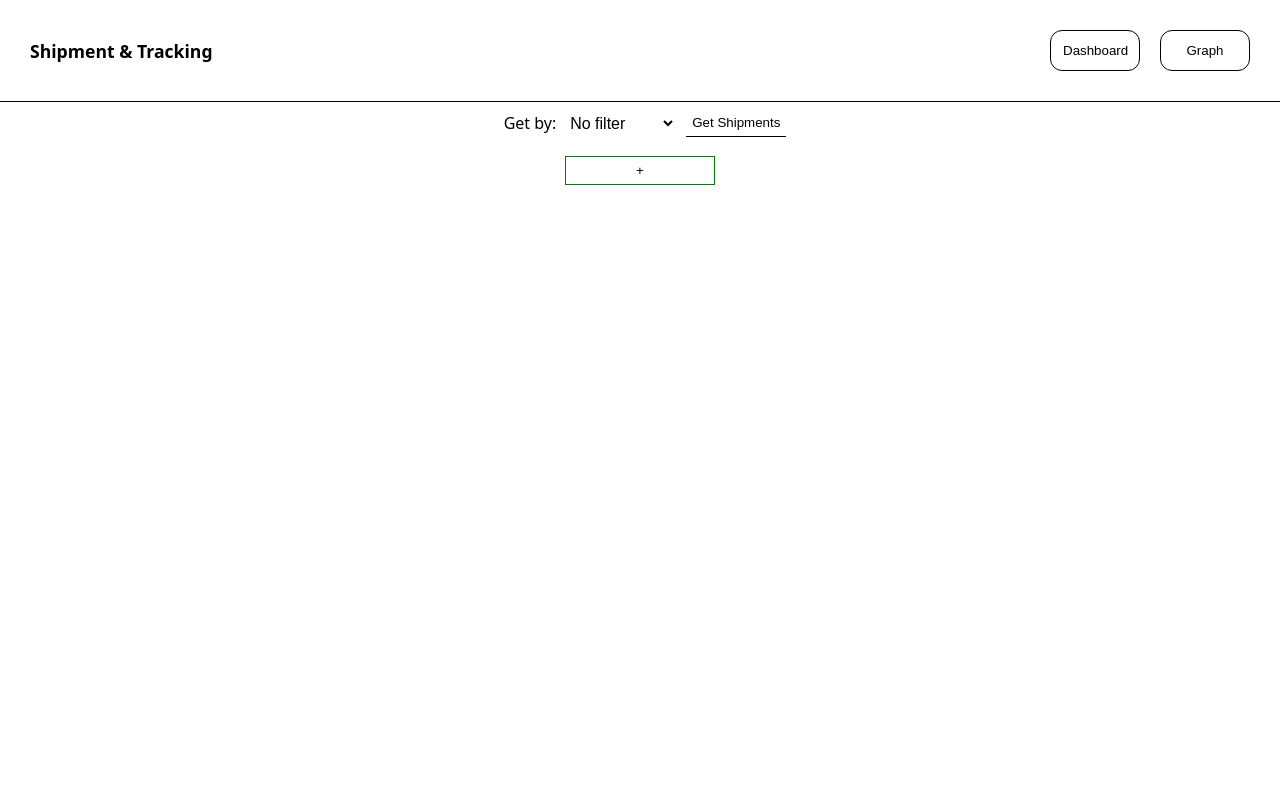
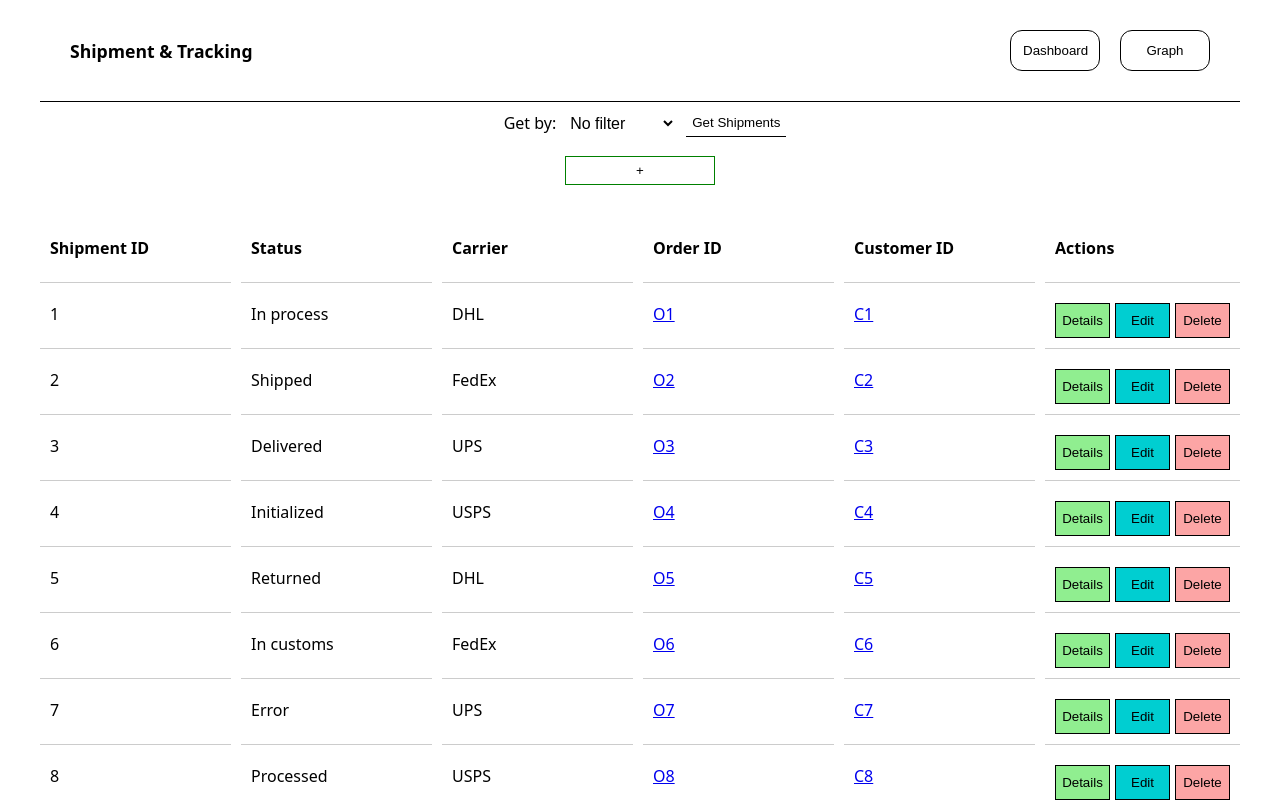
Before and after one commit to Bqnic/ht-shipment-tracking, a React (Vite) app: page /shipmentTracking in a window 1280 px wide. Shown: the top 802 px of the page. Built offline with nearby package versions, Linux system fonts and the light colour scheme.

Commit message:
finish desktop shipment design

```diff
--- a/src/Tracking.tsx
+++ b/src/Tracking.tsx
@@ -2,6 +2,7 @@ import Selector from "./Selector";
 import MobileShipments from "./shipments/MobileShipments";
 import { ITrackingComp } from "./assets/Interfaces";
 import useViewport from "./assets/useViewport";
+import DesktopShipments from "./shipments/DesktopShipments";
 
 export default function Tracking({
   shipmentArr,
@@ -39,7 +40,15 @@ export default function Tracking({
           filter={filter}
           subFilter={subFilter}
         />
-      ) : null}
+      ) : (
+        <DesktopShipments
+          shipmentArr={shipmentArr}
+          deleteFromShipmentArr={deleteFromShipmentArr}
+          setDetailsNotEdit={setDetailsNotEdit}
+          filter={filter}
+          subFilter={subFilter}
+        />
+      )}
     </div>
   );
 }
--- a/src/index.css
+++ b/src/index.css
@@ -7,10 +7,15 @@ html {
     Oxygen, Ubuntu, Cantarell, "Open Sans", "Helvetica Neue", sans-serif;
   width: 100vw;
   height: 100vh;
+  display: flex;
+  flex-direction: column;
+  justify-content: center;
+  align-items: center;
 }
 body {
   width: 100vw;
   height: 100vh;
+  max-width: 1200px;
 }
 .head {
   display: flex;
@@ -73,7 +78,7 @@ select {
   border-bottom: 1px solid black;
   padding: 6px;
 }
-#detail-btn {
+.detail-btn {
   background-color: lightgreen;
   border: 1px solid black;
   padding: 4px;
@@ -175,8 +180,41 @@ textarea {
 }
 
 @media screen and (min-width: 900px) {
-  .shipment {
+  .shipments-wrapper {
+    display: grid;
+    grid-template-columns: repeat(6, 1fr);
+    gap: 10px;
+    align-items: center;
+  }
+  .table-header,
+  .shipment-row {
+    display: contents;
+  }
+  .table-header div {
+    font-weight: bold;
+  }
+  .table-header div,
+  .shipment-row div {
+    padding: 10px;
+    border-bottom: 1px solid #ccc;
+    height: 35px;
+  }
+  .shipment-main-btns {
     display: flex;
-    gap: 10px;
+    flex-direction: row;
+    height: 25px;
+    gap: 5px;
+  }
+  .shipment-main-btns button {
+    width: 55px;
+  }
+  .detailed-shipment {
+    display: flex;
+    flex-direction: column;
+    justify-content: center;
+    align-items: center;
+    gap: 25px;
+    margin: 0 40px;
+    font-size: 1.1rem;
   }
 }
--- a/src/shipments/DesktopShipments.tsx
+++ b/src/shipments/DesktopShipments.tsx
@@ -1,3 +1,89 @@
-export default function DesktopShipments() {
-  return <h1>hi</h1>;
+import { useNavigate } from "react-router-dom";
+import { IShipmentsComp } from "../assets/Interfaces";
+
+export default function DesktopShipments({
+  shipmentArr,
+  deleteFromShipmentArr,
+  setDetailsNotEdit,
+  filter,
+  subFilter,
+}: IShipmentsComp) {
+  const navigate = useNavigate();
+  let filteredArr = [];
+
+  if (filter === "id") {
+    filteredArr = shipmentArr.filter((s) => s.id === subFilter);
+  } else if (filter === "customerID") {
+    filteredArr = shipmentArr.filter((s) => s.relatedCustomer.id === subFilter);
+  } else if (filter === "orderID") {
+    filteredArr = shipmentArr.filter((s) => s.order.id === subFilter);
+  } else if (filter === "status") {
+    filteredArr = shipmentArr.filter((s) => s.status === subFilter);
+  } else {
+    filteredArr = [...shipmentArr];
+  }
+
+  return (
+    <div className="shipments-wrapper">
+      <div className="table-header">
+        <div>Shipment ID</div>
+        <div>Status</div>
+        <div>Carrier</div>
+        <div>Order ID</div>
+        <div>Customer ID</div>
+        <div>Actions</div>
+      </div>
+      {filteredArr.map((shipment, index) => (
+        <div key={index} className="shipment-row">
+          <div>{shipment.id}</div>
+          <div>{shipment.status}</div>
+          <div>{shipment.carrier}</div>
+          <div>
+            <a
+              href={shipment.order.href}
+              target="_blank"
+              rel="noopener noreferrer"
+            >
+              {shipment.order.id}
+            </a>
+          </div>
+          <div>
+            <a
+              href={shipment.relatedCustomer.href}
+              target="_blank"
+              rel="noopener noreferrer"
+            >
+              {shipment.relatedCustomer.id}
+            </a>
+          </div>
+          <div className="shipment-main-btns">
+            <button
+              onClick={() => {
+                setDetailsNotEdit(true);
+                navigate(`/shipmentTracking/${shipment.id}`);
+              }}
+              className="detail-btn"
+            >
+              Details
+            </button>
+            <button
+              className="edit-btn"
+              onClick={() => {
+                setDetailsNotEdit(false);
+                navigate(`/shipmentTracking/${shipment.id}`);
+              }}
+            >
+              Edit
+            </button>
+            <button
+              onClick={() => deleteFromShipmentArr(shipment)}
+              className="delete-btn"
+            >
+              Delete
+            </button>
+          </div>
+        </div>
+      ))}
+    </div>
+  );
 }
--- a/src/shipments/MobileShipments.tsx
+++ b/src/shipments/MobileShipments.tsx
@@ -58,9 +58,9 @@ export default function MobileShipments({
                 setDetailsNotEdit(true);
                 navigate(`/shipmentTracking/${shipment.id}`);
               }}
-              id="detail-btn"
+              className="detail-btn"
             >
-              View details
+              Details
             </button>
             <button
               className="edit-btn"
```
